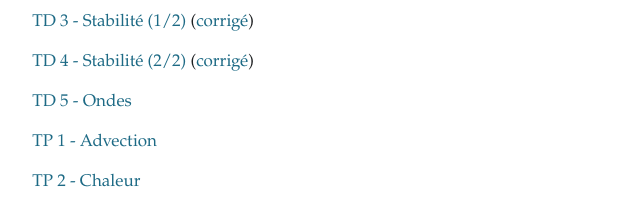
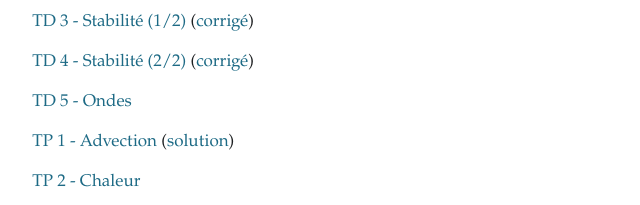
Before and after one commit to pns-mam/edp1, a plain HTML site: page docs/index.html in a window 1280 px wide. Shown: the part 847-1052 px from the top of the page, 238-878 px from the left. Drawn offline with Linux system fonts and the light colour scheme.

Commit message:
Rebuild site (docs/)

```diff
--- a/docs/index.html
+++ b/docs/index.html
@@ -29,7 +29,8 @@ href="td3/td3-corr.pdf">corrigé</a>)</p>
 <p><a href="td4/">TD 4 - Stabilité (2/2)</a> (<a
 href="td4/td4-corr.pdf">corrigé</a>)</p>
 <p><a href="td5/">TD 5 - Ondes</a></p>
-<p><a href="tp1/">TP 1 - Advection</a></p>
+<p><a href="tp1/">TP 1 - Advection</a> (<a
+href="tp1/tp1-sol.html">solution</a>)</p>
 <p><a href="tp2/">TP 2 - Chaleur</a></p>
 <p><a href="exam-cc1/">Exam CC 1</a></p>
 <p><a href="exam-cc1-old/">Exam CC 1 (2025-26)</a></p>
```
Also changed, not shown: docs/tp2/index.html (+1 -0 lines), docs/tp2/chaleur_piece.png (added).
